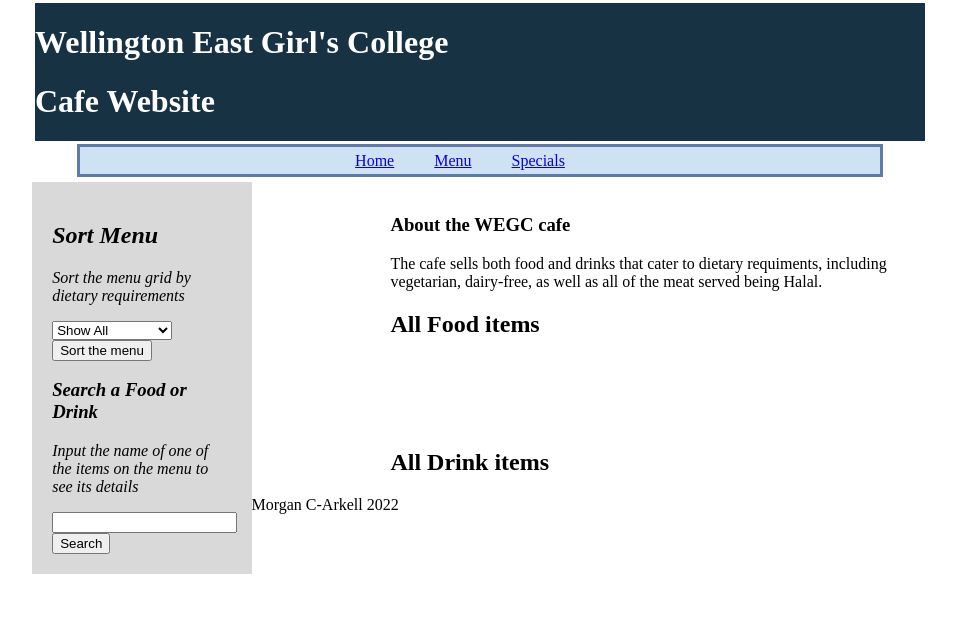
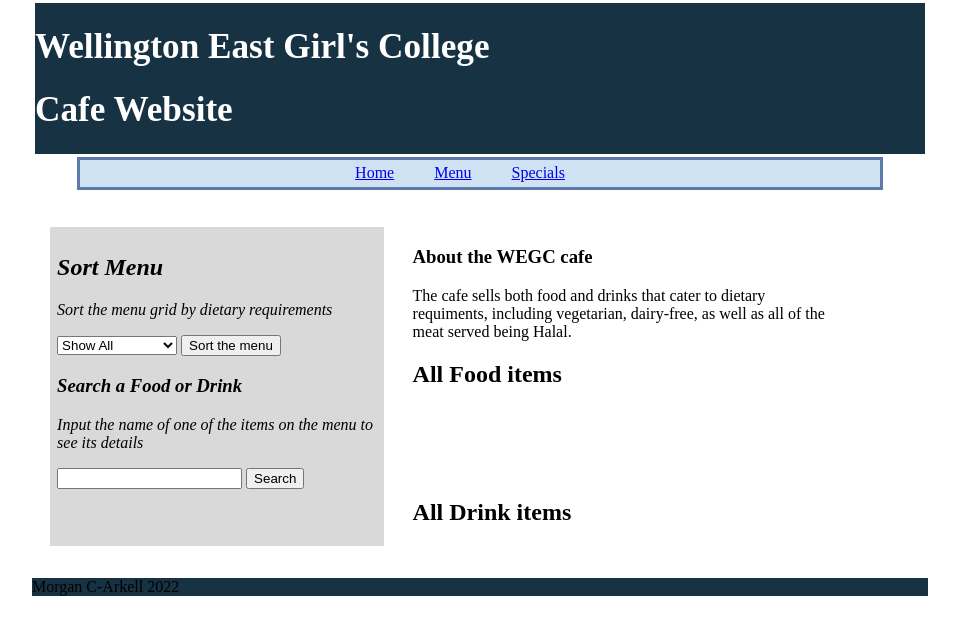
Before and after one commit to morgnca/Web--Development, a PHP site: page /menu.php in a window 1280 px wide. Shown: the top 635 px of the page, without its empty margins (160-1119 px from the left). Run offline with PHP 8.4, Linux system fonts and the light colour scheme; data that the repository does not hold is empty.

Commit message:
Support for menu grid and header image

```diff
--- a/assessment.css
+++ b/assessment.css
@@ -16,6 +16,7 @@ header {
 
 h1 {
 	color: #FFFF;
+	font-size: 2.2em;
 }
 
 nav {
@@ -46,7 +47,6 @@ nav ul li {
 	list-style: none;
 	margin: 0 2.5em 0 0;
 	padding: 0;
-	font-size: 1.0em;
 	float: left;
 }
 
@@ -56,17 +56,14 @@ body {
 	margin-bottom: auto;
 	background-color: #0000;
 	background-size: 50%;
+	font-size: 1em;
 }
 
 aside {
-	width: 20%;
-	height: 80vw;
 	padding: 2.25%;
 	background: #D9D9D9;
-	float: left;
 	font-style: italic;
-	margin-top: -13.5px;
-	height: 40%;
+	display: block;
 }
 
 nav ul {
@@ -74,17 +71,82 @@ nav ul {
 	position: absolute;
 }
 
+footer {
+	background-color: #173243;
+	box-sizing: border-box;
+}
+
+/* ID items */
 #main_menu {
 	margin-left: 40%;
 }
 
-.grid_container {
-	background-color: #CFE2F3;
+#grid_container {
+	display: grid;
+	grid-template-areas:
+		'header header'
+		'nav nav nav nav'
+		'aside main_menu'
+		'aside main_menu'
+		'aside main_menu'
+		'footer footer';
+	grid-auto-rows: auto;
+	grid-template-columns: 1fr 5fr;
+	grid-gap: 0.5%;
+	padding: 2%;
 }
+
+#main_menu {
+	grid-area: main_menu;
+	grid-column: 2;
+	display: block;
+	width: 80%;
+	margin: 0;
+	margin-left: 3vw;
+}
+
+
+/* Re-initialising for grid */
+header {
+	grid-area: header;
+	grid-column: 1 / 2;
+}
+
+nav {
+	grid-area: nav;
+	grid-column: 1 / 2;
+}
+
+footer {
+	grid-area: footer;
+	grid-column: 1 / 2;
+}
+
+aside {
+	grid-area: aside;
+	grid-column: 1;
+	width: 25vw;
+}
+
+/* Class items */
+
+.small_grid_b, .small_grid_a {
+	display: grid;
+	grid-gap: 1vw;
+	grid-template-areas: 'item item';
+	grid-template-columns: 1fr 1fr;
+	grid-auto-rows: 7%;
+	height: auto;
+	width: auto;
+}
+
+
 .grid_box {
-	background-color: #CFE2F3;
-	margin: 0
-	margin-left: 26.5%;
-	width: 25vw;
-	line-height: 20%;
+	grid-area: item;
+	background-color: #f8f9f9;
+	grid-column: auto;
+	grid-row: auto;
+	height: auto;
+	width: auto;
+	padding: 2.5%;
 }
```
